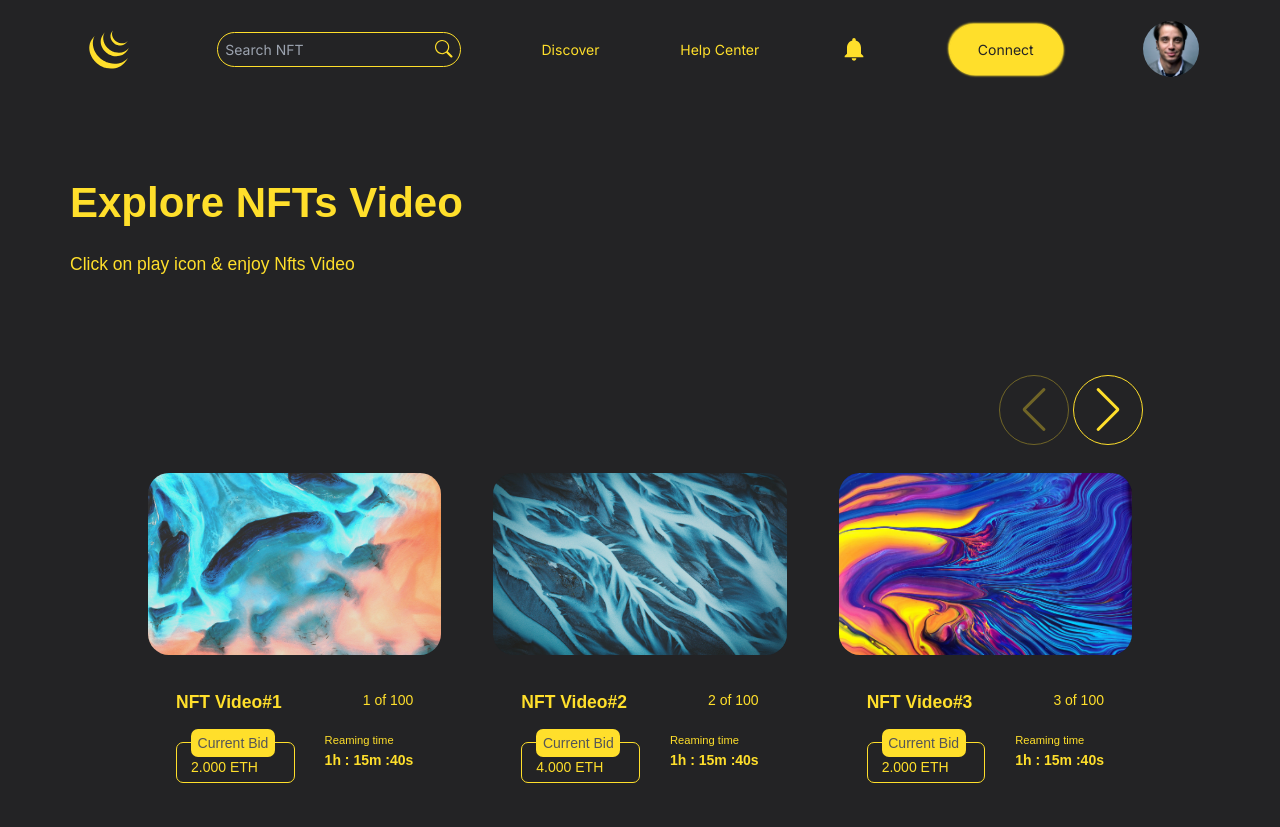
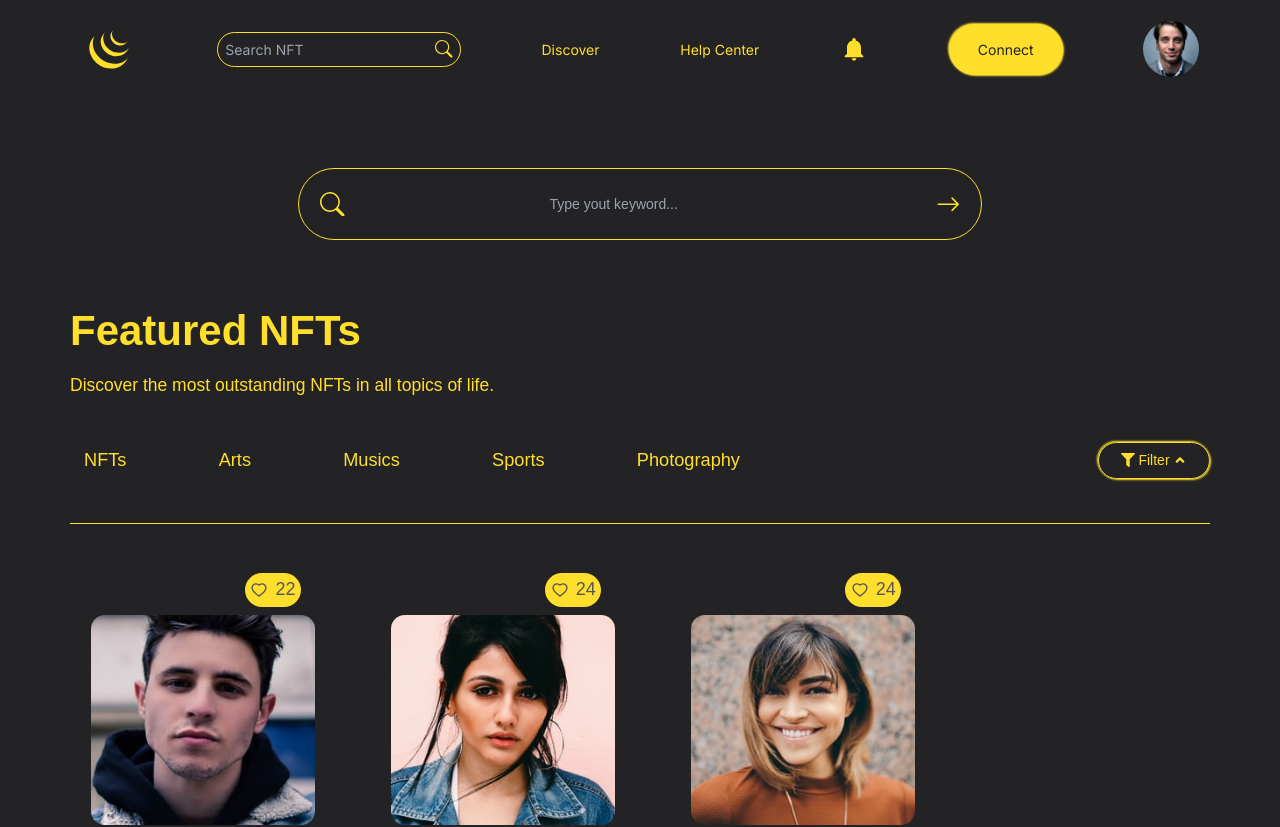
Before and after one commit to Samira-ABDI79/NFT-Marketplace, a Next.js app: page /Search in a window 1280 px wide. Shown: the top 827 px of the page. Built offline with nearby package versions, Linux system fonts and the light colour scheme; grey boxes are pictures that could not be loaded; a web font is replaced by a local one.

Commit message:
feat (Search) : add input search

```diff
--- a/pages/Search/index.tsx
+++ b/pages/Search/index.tsx
@@ -1,8 +1,19 @@
 import EarnFree from "../../components/EarnFree";
 import ExploreVideo from "../../components/ExploreVideo";
+import FeaturedNFTs from "../../components/FeaturedNFTs";
 function Search(){
   return(
     <>
+   <section className="container">
+  <div className="flex justify-center items-center my-20">
+  <div className="flex justify-between items-center border-[1px] px-6 py-10 border-icons  h-10 rounded-full w-[60%]" >
+        <svg stroke="currentColor" fill="currentColor" stroke-width="0" viewBox="0 0 16 16" className="h-7 w-7 lg:flex md:flex hidden"  xmlns="http://www.w3.org/2000/svg"><path d="M11.742 10.344a6.5 6.5 0 1 0-1.397 1.398h-.001c.03.04.062.078.098.115l3.85 3.85a1 1 0 0 0 1.415-1.414l-3.85-3.85a1.007 1.007 0 0 0-.115-.1zM12 6.5a5.5 5.5 0 1 1-11 0 5.5 5.5 0 0 1 11 0z"></path></svg>
+      <input type="text" placeholder="Type yout keyword..." className="outline-none text-icons bg-shadowLight"/>
+      <svg stroke="currentColor" fill="currentColor" stroke-width="0" viewBox="0 0 16 16" className="h-7 w-7 lg:flex md:flex hidden" xmlns="http://www.w3.org/2000/svg"><path fill-rule="evenodd" d="M1 8a.5.5 0 0 1 .5-.5h11.793l-3.147-3.146a.5.5 0 0 1 .708-.708l4 4a.5.5 0 0 1 0 .708l-4 4a.5.5 0 0 1-.708-.708L13.293 8.5H1.5A.5.5 0 0 1 1 8z"></path></svg>
+        </div>
+  </div>
+   </section>
+    <FeaturedNFTs />
     <ExploreVideo />
     <EarnFree />
     </>
--- a/styles/Slider.css
+++ b/styles/Slider.css
@@ -44,7 +44,7 @@ border-radius: 50%;
 
 
   }
-  @media screen and (max-width: 800px) {
+  @media screen and (max-width: 1024px) {
     .mySlider .swiper-button-prev{
       display:none;
     }
```
